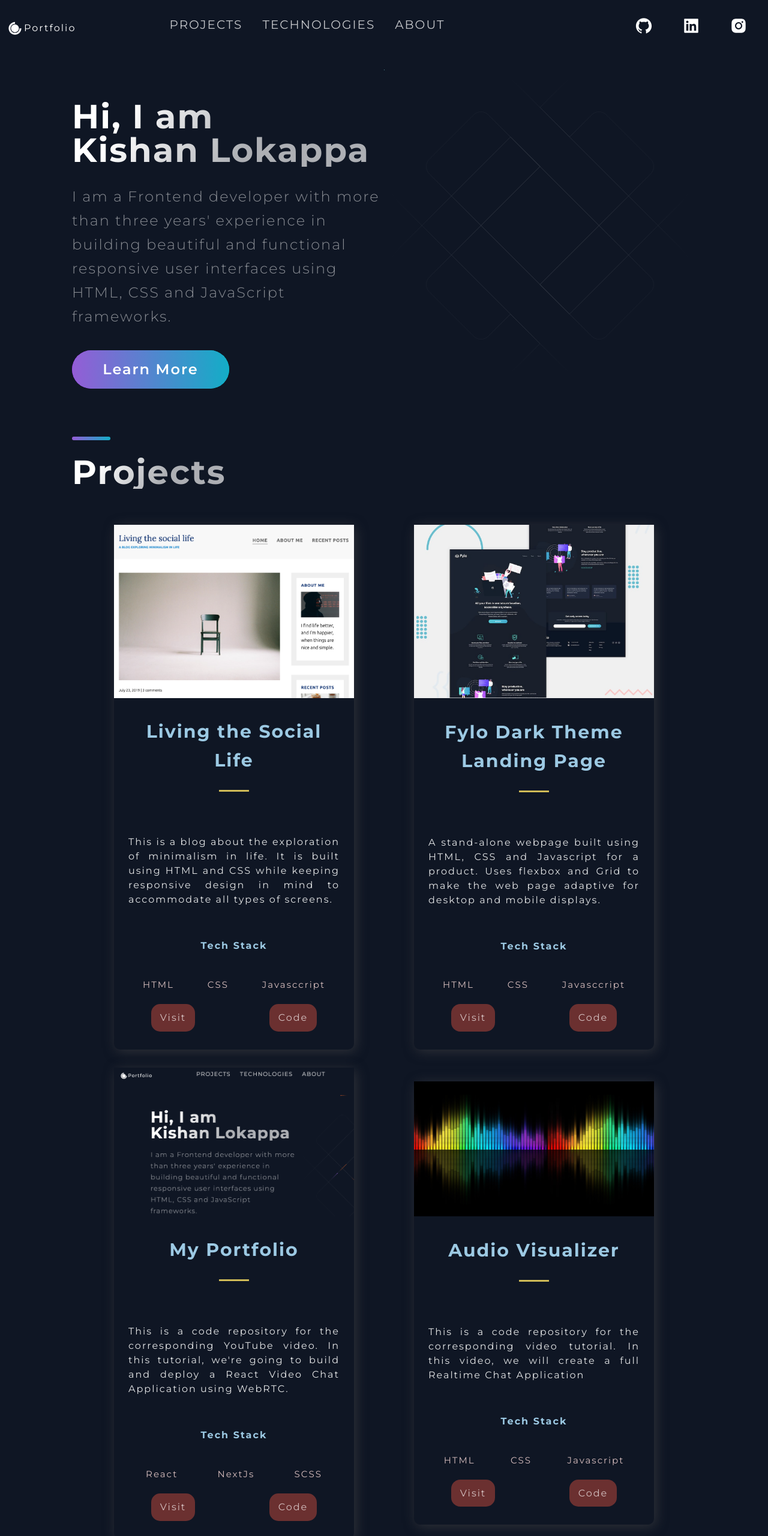
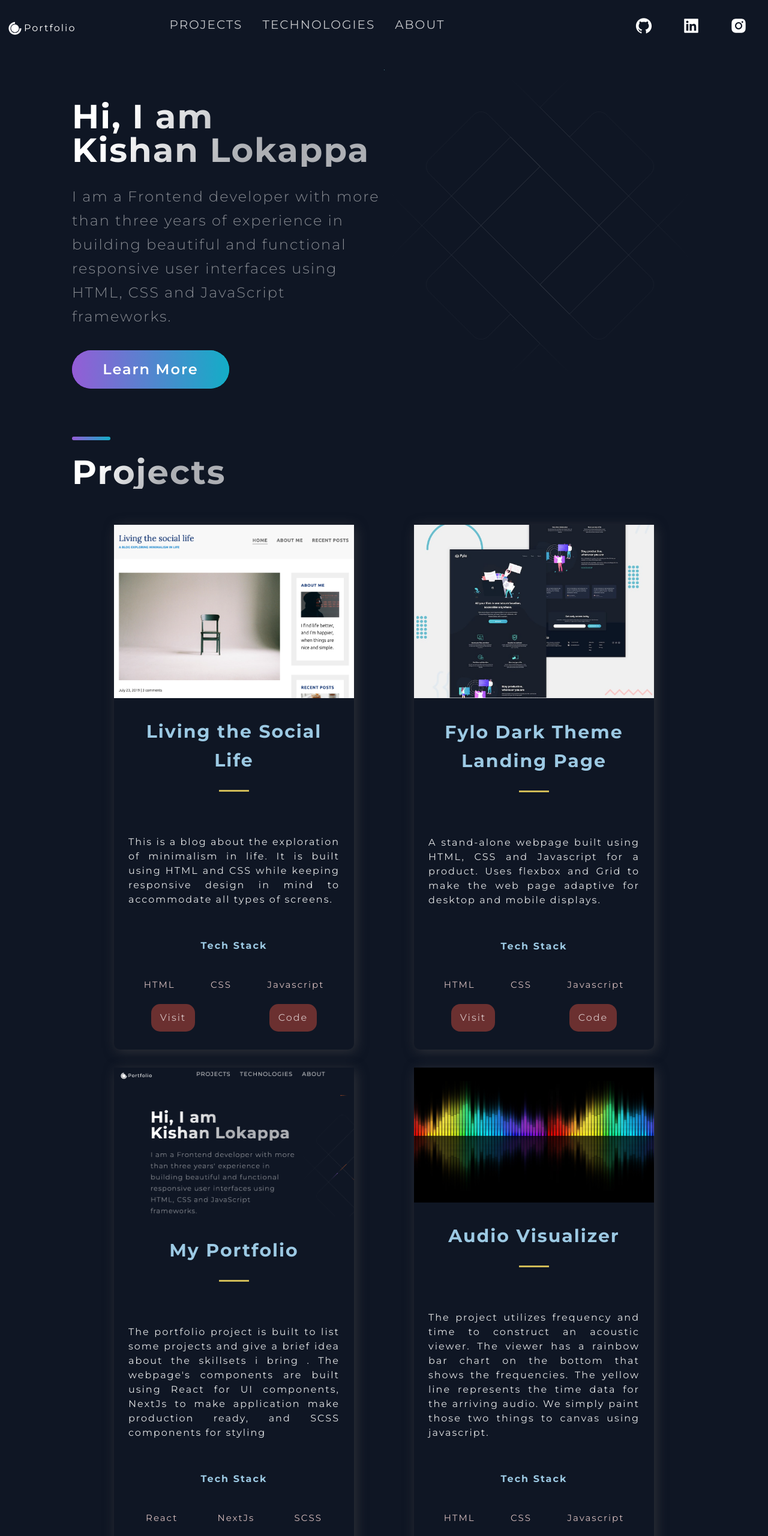
Before and after one commit to lokappakishan/my-portfolio, a Next.js app: page / in a window 1280 px wide. Shown: the top 2561 px of the page at 60% size. Built offline with nearby package versions, Linux system fonts and the light colour scheme.

Commit message:
deletting dummy description

```diff
--- a/src/components/Hero/Hero.js
+++ b/src/components/Hero/Hero.js
@@ -10,9 +10,9 @@ const Hero = (props) => (
       <SectionTitle>Hi, I am <br />
        Kishan Lokappa</SectionTitle>
       <SectionText>
-        I am a Frontend developer with more than three years' experience in building beautiful and functional responsive user interfaces using HTML, CSS and JavaScript frameworks.
+        I am a Frontend developer with more than three years of experience in building beautiful and functional responsive user interfaces using HTML, CSS and JavaScript frameworks.
       </SectionText>
-      <Button onClick={()=>{window.location = 'https://lokappakishan@gmail.com'}}>Learn More</Button>
+      <Button onClick={()=>{window.location = 'https://www.linkedin.com/in/kishan-lokappa-323335126/'}}>Learn More</Button>
     </LeftSection>
   </Section>
 );
--- a/src/constants/constants.js
+++ b/src/constants/constants.js
@@ -3,7 +3,7 @@ export const projects = [
     title: 'Living the Social Life',
     description: "This is a blog about the exploration of minimalism in life. It is built using HTML and CSS while keeping responsive design in mind to accommodate all types of screens.",
       image: '/images/LiveAlgo.png',
-      tags: ['HTML', 'CSS', 'Javasccript'],
+      tags: ['HTML', 'CSS', 'Javascript'],
     source: 'https://github.com/lokappakishan/simple-life',
     visit: 'https://lokappakishan.github.io/simple-life/index.html',
     id: 0,
@@ -12,23 +12,23 @@ export const projects = [
     title: 'Fylo Dark Theme Landing Page',
     description: "A stand-alone webpage built using HTML, CSS and Javascript for a product. Uses flexbox and Grid to make the web page adaptive for desktop and mobile displays.",
       image: '/images/flyo.png',
-      tags: ['HTML', 'CSS', 'Javasccript'],
+      tags: ['HTML', 'CSS', 'Javascript'],
     source: 'https://github.com/lokappakishan/flyo-landing-page',
     visit: 'https://lokappakishan.github.io/flyo-landing-page/',
     id: 1,
   },
   {
     title: 'My Portfolio',
-    description: "This is a code repository for the corresponding YouTube video. In this tutorial, we're going to build and deploy a React Video Chat Application using WebRTC.",
+    description: "The portfolio project is built to list some projects and give a brief idea about the skillsets i bring . The webpage's components are built using React for UI components, NextJs to make application make production ready, and SCSS components for styling",
       image: '/images/portfolio.png',
       tags: ['React', 'NextJs','SCSS'],
     source: 'https://github.com/lokappakishan/my-portfolio',
-    visit: 'https://github.com/lokappakishan/my-portfolio',
+    visit: 'https://lokappakishan.eu/',
     id: 2,
   },
   {
     title: 'Audio Visualizer',
-    description: "This is a code repository for the corresponding video tutorial. In this video, we will create a full Realtime Chat Application",
+    description: "The project utilizes frequency and time to construct an acoustic viewer. The viewer has a rainbow bar chart on the bottom that shows the frequencies. The yellow line represents the time data for the arriving audio. We simply paint those two things to canvas using javascript.",
     image: '/images/AudioVisualizer.jpeg',
     tags: ['HTML', 'CSS', 'Javascript'],
     source: 'https://github.com/lokappakishan/acoustic-visualizer',
```
